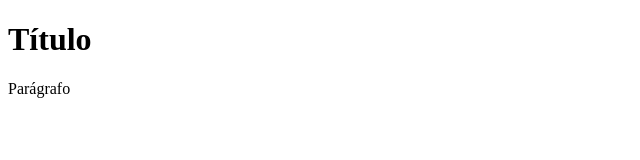
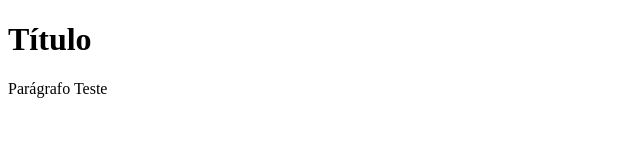
Before and after one commit to eidandinho/my-project, a plain HTML site: page index.html in a window 1280 px wide. Shown: the full height of the page, 0-640 px from the left. Drawn offline with Linux system fonts and the light colour scheme.

Commit message:
Alteração teste

```diff
--- a/index.html
+++ b/index.html
@@ -8,7 +8,7 @@
 
     <main>
         <h1 class="title">Título</h1>
-        <p class="description">Parágrafo</p>
+        <p class="description">Parágrafo Teste</p>
     </main>
 
 </body>
```
